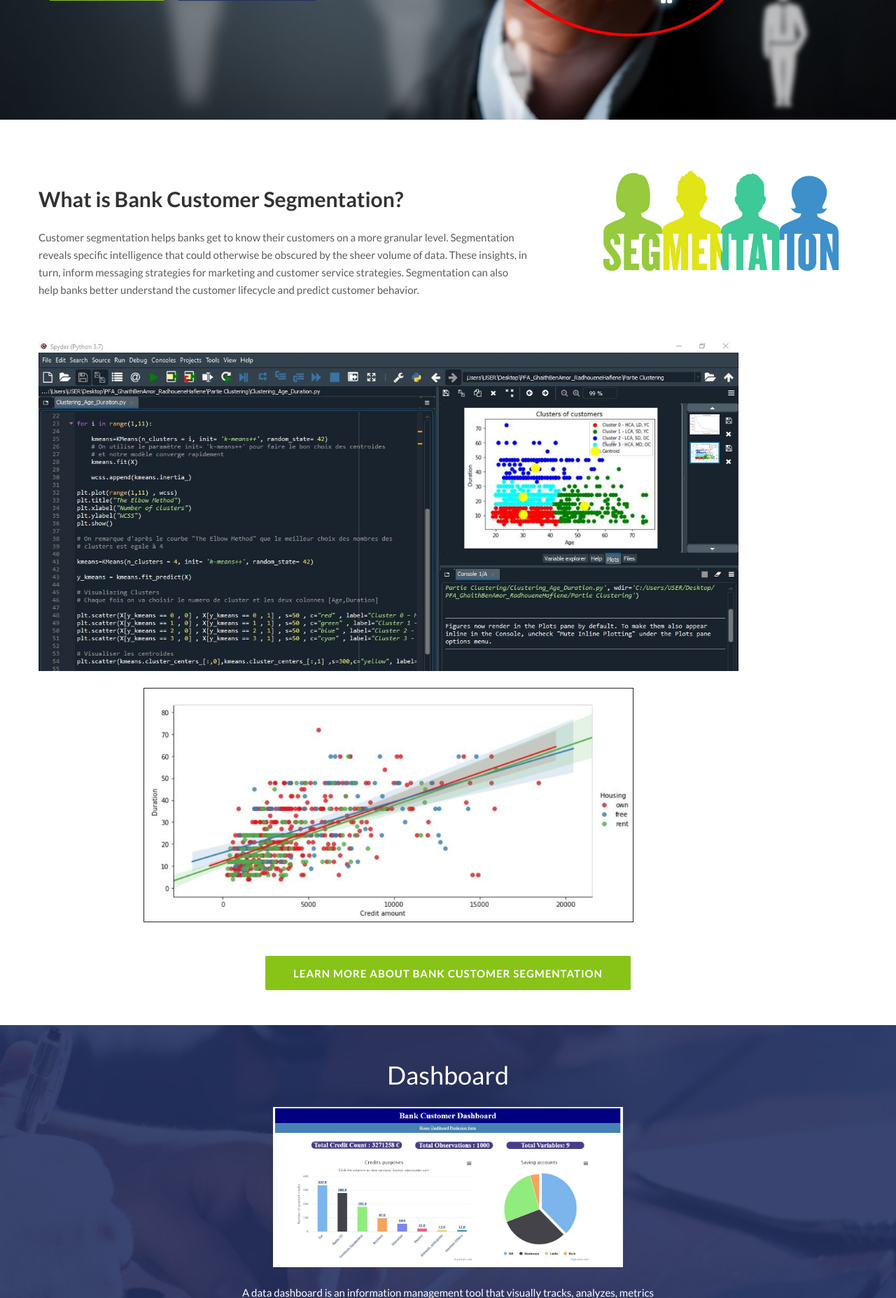
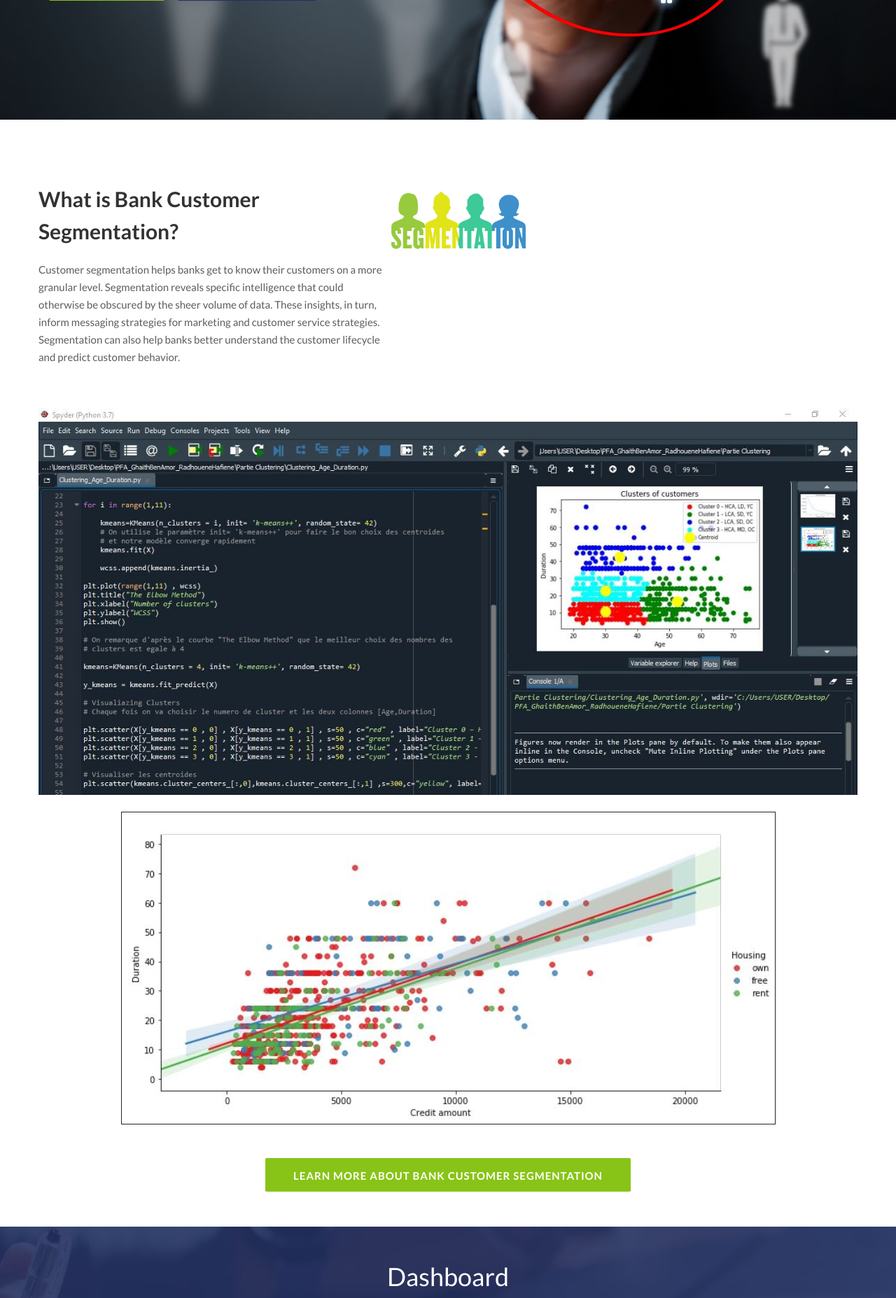
Before and after one commit to GhaithBenAmor/PFA-MachineLearning-Ghaith, a Django app: page / in a window 1280 px wide. Shown: the part 643-2498 px from the top of the page at 70% size. Run offline with Django 3.2, Linux system fonts and the light colour scheme; some libraries are stand-ins or nearby versions.

Commit message:
initial commit

```diff
--- a/Home/templates/home.html
+++ b/Home/templates/home.html
@@ -139,19 +139,18 @@
     <section class="home-about spad" style="padding:50px">
         <div class="container">
             <div class="row" style="text-align:center">
-                    <div class="home__about__text" style="width:700px">
-                        <div class="section-title" id="start">
+                    <div class="home__about__text" >
+                        <div class="section-title" id="start" style="width:500px;float:left">
                             <h2 style="font-size:30px">What is Bank Customer Segmentation?</h2>
                             <p style="font-size:15px">Customer segmentation helps banks get to know their customers on a more granular level. Segmentation reveals specific intelligence that could otherwise be obscured by the sheer volume of data. These insights, in turn, inform messaging strategies for marketing and customer service strategies.
                               Segmentation can also help banks better understand the customer lifecycle and predict customer behavior.</p>
                         </div>
-                    </div>
-                    <div  style="margin-left:100px;width:350px">
-                        <img src="{% static 'img/about/home-about.jpg' %}"  alt=""><br><br>
-                    </div>
-                    <div style="text-align:center">
-                        <img src="{% static 'img/spyder.jpg' %}" style="width:1000px" alt=""><br><br>
-                        <img src="{% static 'img/plot.jpg' %}" style="width:700px;border:solid 1px" alt="">
+                        <img src="{% static 'img/about/home-about.jpg' %}"  style="width:200px;float:left" alt="">
+                        <div>
+                            <br><br>
+                            <img src="{% static 'img/spyder.jpg' %}" alt=""><br><br>
+                            <img src="{% static 'img/plot.jpg' %}" style="border:solid 1px" alt="">
+                        </div>
                     </div>
             </div>
 
```
